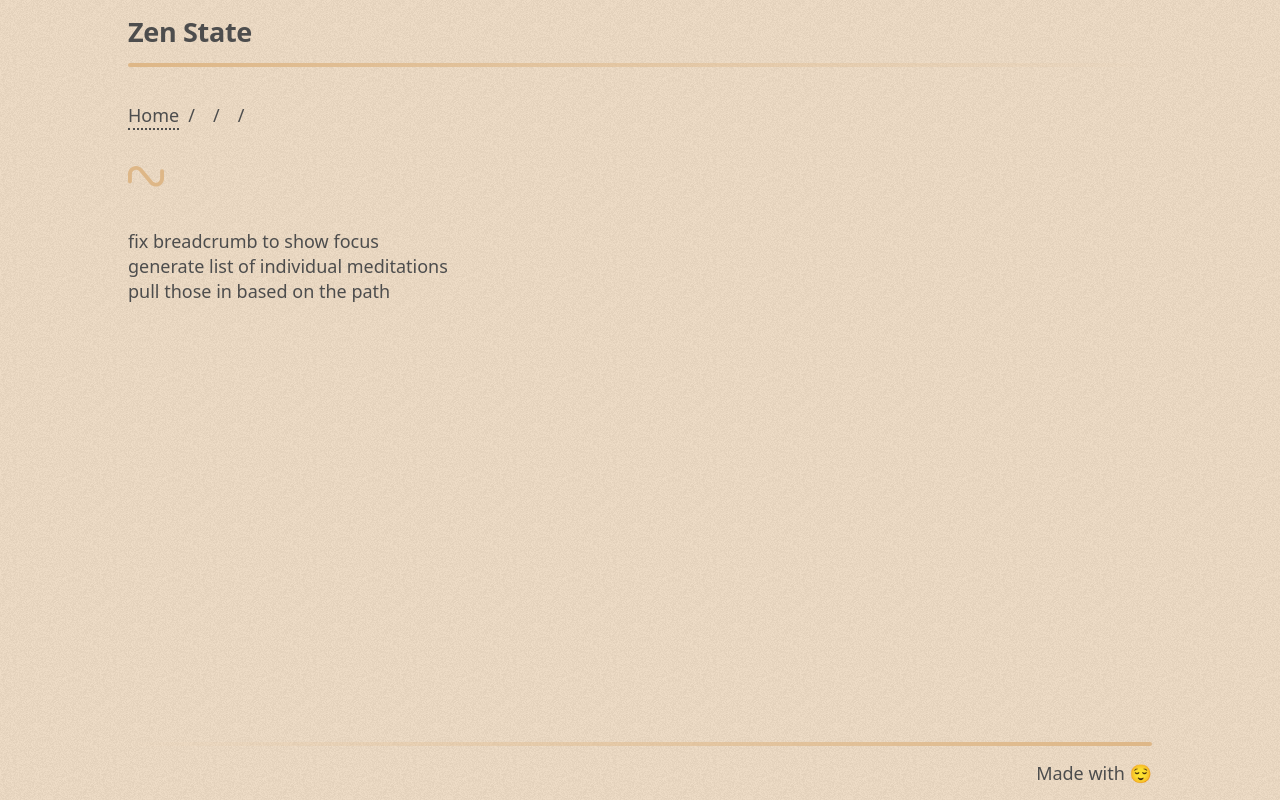
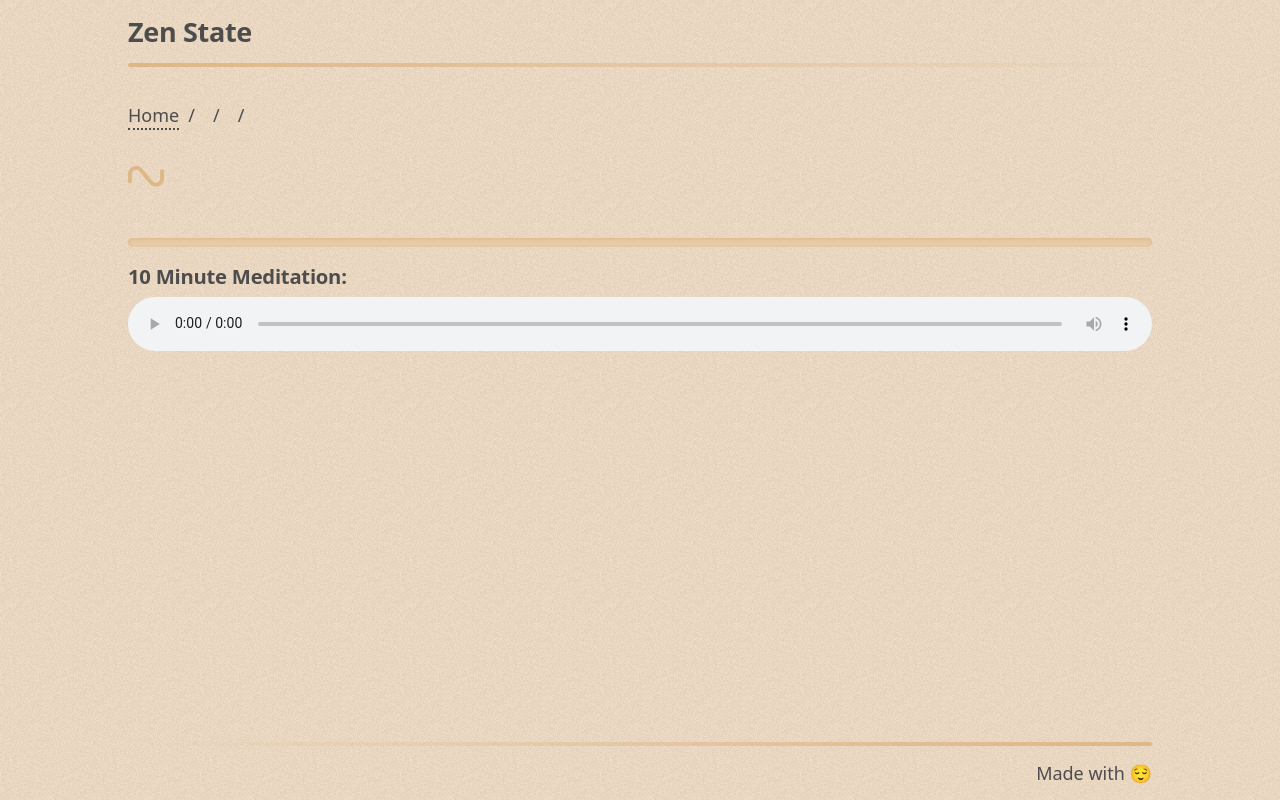
Before and after one commit to chuckhutchins/zen-state, a Vue app: page /1/1/1 in a window 1280 px wide. Built offline with nearby package versions, Linux system fonts and the light colour scheme.

Commit message:
adding meditation to focus page

```diff
--- a/src/views/FocusView.vue
+++ b/src/views/FocusView.vue
@@ -18,15 +18,8 @@
       </div>
       <TheHr size="small" />
       <div>
-        <ul>
-          <li>fix breadcrumb to show focus</li>
-          <li>generate list of individual meditations</li>
-          <li>pull those in based on the path</li>
-        </ul>
-      </div>
-      <div>
         <h1>{{ focusName }}</h1>
-        <p>{{ fileList }}</p>
+        <TheMeditation :fileList="fileList" />
       </div>
     </template>
     <template v-else>
@@ -43,6 +36,7 @@ import { computed } from 'vue';
 import { useRoute } from 'vue-router';
 import { useMeditationStore } from '@/stores/MeditationStore';
 import TheHr from '@/components/common/TheHr.vue';
+import TheMeditation from '@/components/meditation/TheMeditation.vue';
 
 const { typeId, categoryId, focusId } = useRoute().params;
 const meditationStore = useMeditationStore();
```
